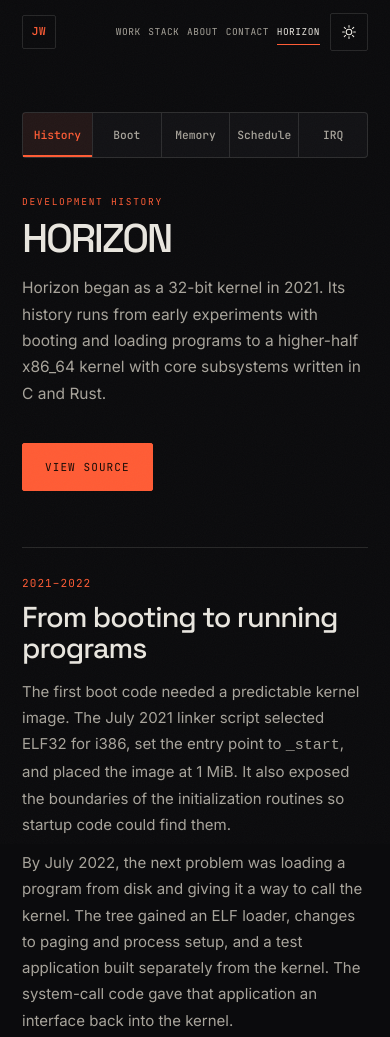
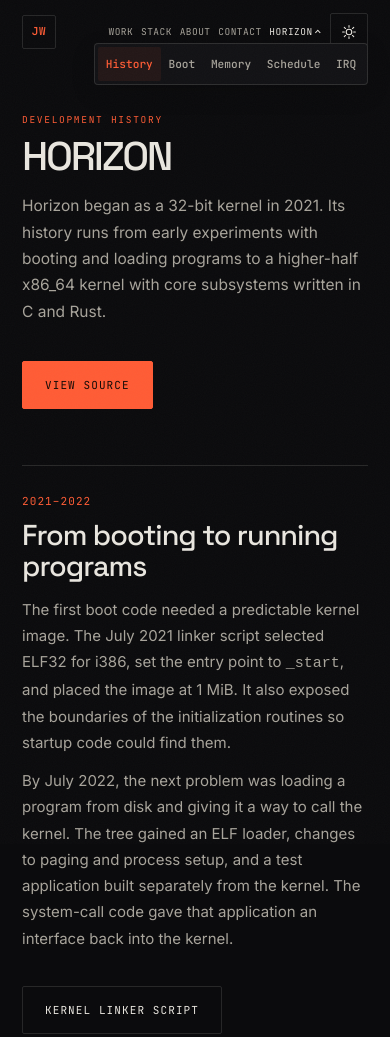
Before and after one commit to Ryan1202/ryan1202.github.io, a plain HTML site: page horizon/index.html in a window 390 px wide. Shown: the top 1037 px of the page. Drawn offline with Linux system fonts and the light colour scheme.

Commit message:
Move Horizon submenu into the site navigation

```diff
--- a/assets/css/style.css
+++ b/assets/css/style.css
@@ -219,10 +219,12 @@ button { font: inherit; color: inherit; background: none; border: 0; }
 
 .nav {
   display: flex;
+  align-items: center;
   gap: 30px;
   margin-left: auto;
 }
-.nav a {
+.nav > a,
+.nav-group > summary {
   position: relative;
   font-family: var(--mono);
   font-size: 10.5px;
@@ -232,7 +234,7 @@ button { font: inherit; color: inherit; background: none; border: 0; }
   padding: 6px 0;
   transition: color .2s;
 }
-.nav a::after {
+.nav > a::after {
   content: "";
   position: absolute;
   left: 0;
@@ -244,10 +246,66 @@ button { font: inherit; color: inherit; background: none; border: 0; }
   transform-origin: 0 50%;
   transition: transform .35s var(--ease);
 }
-.nav a:hover { color: var(--text); }
-.nav a:hover::after,
-.nav a.active::after { transform: scaleX(1); }
-.nav a.active { color: var(--text); }
+.nav > a:hover { color: var(--text); }
+.nav > a:hover::after,
+.nav > a.active::after { transform: scaleX(1); }
+.nav > a.active { color: var(--text); }
+
+.nav-group {
+  position: relative;
+}
+
+.nav-group > summary {
+  display: flex;
+  align-items: center;
+  gap: .4em;
+  list-style: none;
+  cursor: pointer;
+}
+
+.nav-group > summary::-webkit-details-marker { display: none; }
+.nav-group > summary::after {
+  width: .38em;
+  height: .38em;
+  border: solid currentColor;
+  border-width: 0 1px 1px 0;
+  transform: translateY(-.1em) rotate(45deg);
+  content: "";
+}
+
+.nav-group > summary:hover,
+.nav-group[open] > summary {
+  color: var(--text);
+}
+
+.nav-group[open] > summary::after {
+  transform: translateY(.1em) rotate(225deg);
+}
+
+.nav-submenu {
+  position: absolute;
+  top: 100%;
+  right: 0;
+  display: flex;
+  padding: 3px;
+  border: 1px solid var(--line);
+  border-radius: var(--radius);
+  background: var(--surface);
+  box-shadow: 0 8px 24px rgb(0 0 0 / .14);
+}
+
+.nav-submenu a {
+  padding: 10px clamp(5px, 2vw, 12px);
+  border-radius: 2px;
+  color: var(--text-2);
+  font: 500 .7rem/1.3 var(--mono);
+}
+
+.nav-submenu a:hover,
+.nav-submenu a[aria-current="page"] {
+  color: var(--accent);
+  background: var(--accent-soft);
+}
 
 .theme {
   display: grid;
@@ -1116,7 +1174,7 @@ a.proj:hover .proj-title svg { opacity: 1; transform: none; }
 
   .brand-name { display: none; }
   .nav { gap: 20px; }
-  .nav a { font-size: 9.5px; letter-spacing: .12em; }
+  .nav > a, .nav-group > summary { font-size: 9.5px; letter-spacing: .12em; }
 
   .hero-title { font-size: clamp(3.1rem, 15vw, 5.4rem); }
   .lede { font-size: 15.5px; }
@@ -1173,7 +1231,7 @@ a.proj:hover .proj-title svg { opacity: 1; transform: none; }
 
 @media (max-width: 380px) {
   .nav { gap: 14px; }
-  .nav a { font-size: 9px; }
+  .nav > a, .nav-group > summary { font-size: 9px; }
 }
 
 @media (prefers-reduced-motion: reduce) {
@@ -1192,14 +1250,6 @@ a.proj:hover .proj-title svg { opacity: 1; transform: none; }
   body::after, .head, .progress, .hero-glow, .ticker, .scroll-cue { display: none !important; }
   body { background: #fff; color: #000; }
   .reveal, .reveal-load { opacity: 1; transform: none; }
-}
-
-.nav a[aria-current="page"] {
-  color: var(--text);
-}
-
-.nav a[aria-current="page"]::after {
-  transform: scaleX(1);
 }
 
 .horizon-detail {
@@ -1226,14 +1276,25 @@ a.proj:hover .proj-title svg { opacity: 1; transform: none; }
 
 @media (max-width: 560px) {
   .head-inner {
+    position: relative;
     gap: 10px;
+  }
+
+  .nav-group {
+    position: static;
+  }
+
+  .nav-submenu {
+    top: calc(50% + 11px);
+    right: var(--pad);
   }
 
   .head-inner .nav {
     gap: clamp(6px, 2vw, 12px);
   }
 
-  .head-inner .nav a {
+  .head-inner .nav > a,
+  .head-inner .nav-group > summary {
     letter-spacing: .05em;
   }
 
--- a/assets/js/main.js
+++ b/assets/js/main.js
@@ -115,6 +115,39 @@
     sections.forEach(function (section) { sectionObserver.observe(section); });
   }
 
+  /* ---------- top-level navigation menus ---------- */
+  var nav = document.querySelector('.nav');
+  if (nav) {
+    var menus = nav.querySelectorAll('.nav-group');
+
+    Array.prototype.forEach.call(nav.children, function (item) {
+      item.addEventListener('pointerenter', function (event) {
+        if (event.pointerType !== 'mouse') return;
+
+        menus.forEach(function (menu) {
+          menu.open = menu === item;
+        });
+      });
+    });
+
+    nav.addEventListener('keydown', function (event) {
+      if (event.key !== 'Escape') return;
+
+      var menu = nav.querySelector('.nav-group[open]');
+      if (!menu) return;
+
+      event.preventDefault();
+      menu.open = false;
+      menu.querySelector('summary').focus();
+    });
+
+    document.addEventListener('pointerdown', function (event) {
+      if (nav.contains(event.target)) return;
+
+      menus.forEach(function (menu) { menu.open = false; });
+    });
+  }
+
   /* ---------- GitHub profile and Horizon activity ---------- */
   var avatar = document.getElementById('github-avatar');
   if (avatar) {
--- a/horizon/index.html
+++ b/horizon/index.html
@@ -43,7 +43,16 @@
         <a href="../index.html#stack">Stack</a>
         <a href="../index.html#about">About</a>
         <a href="../index.html#contact">Contact</a>
-        <a href="../horizon/" aria-current="page">Horizon</a>
+        <details class="nav-group" name="site-menu" open>
+          <summary>Horizon</summary>
+          <div class="nav-submenu">
+            <a href="index.html" aria-current="page">History</a>
+            <a href="boot.html">Boot</a>
+            <a href="memory.html">Memory</a>
+            <a href="schedule.html">Schedule</a>
+            <a href="interrupts.html">IRQ</a>
+          </div>
+        </details>
       </nav>
 
       <button class="theme" id="theme" type="button" aria-label="Switch theme">
@@ -56,13 +65,6 @@
   <main class="horizon" id="top">
     <section class="hero">
       <div class="wrap">
-        <nav class="horizon-links" aria-label="Horizon pages">
-          <a href="index.html" aria-current="page">History</a>
-          <a href="boot.html">Boot</a>
-          <a href="memory.html">Memory</a>
-          <a href="schedule.html">Schedule</a>
-          <a href="interrupts.html">IRQ</a>
-        </nav>
         <p class="tag-line">Development history</p>
         <h1 class="hero-title">Horizon</h1>
         <p class="lede">Horizon began as a 32-bit kernel in 2021. Its history runs from early experiments with booting and loading programs to a higher-half x86_64 kernel with core subsystems written in C and Rust.</p>
--- a/horizon/style.css
+++ b/horizon/style.css
@@ -36,41 +36,3 @@
 .horizon .feature-desc + .feature-desc {
   margin-top: 12px;
 }
-
-.horizon-links {
-  display: grid;
-  grid-template-columns: repeat(5, minmax(0, 1fr));
-  width: min(100%, 32rem);
-  margin-bottom: 36px;
-  border: 1px solid var(--line);
-  border-radius: var(--radius);
-  background: var(--surface);
-}
-
-.horizon-links a {
-  position: relative;
-  display: grid;
-  place-items: center;
-  min-height: 44px;
-  padding: 0 2px;
-  color: var(--text-2);
-  font: 500 clamp(.65rem, 2.9vw, .8rem)/1.3 var(--mono);
-}
-
-.horizon-links a + a {
-  border-inline-start: 1px solid var(--line);
-}
-
-.horizon-links a:hover,
-.horizon-links a[aria-current="page"] {
-  color: var(--accent);
-  background: var(--accent-soft);
-}
-
-.horizon-links a[aria-current="page"]::after {
-  position: absolute;
-  inset: auto 0 0;
-  height: 2px;
-  background: var(--accent);
-  content: "";
-}
```
Also changed, not shown: horizon/boot.html (+10 -8 lines), horizon/interrupts.html (+10 -8 lines), horizon/memory.html (+10 -8 lines), horizon/schedule.html (+10 -8 lines), index.html (+10 -1 lines).
